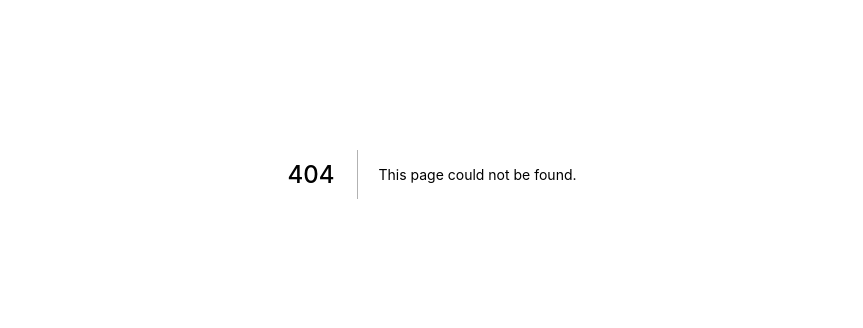
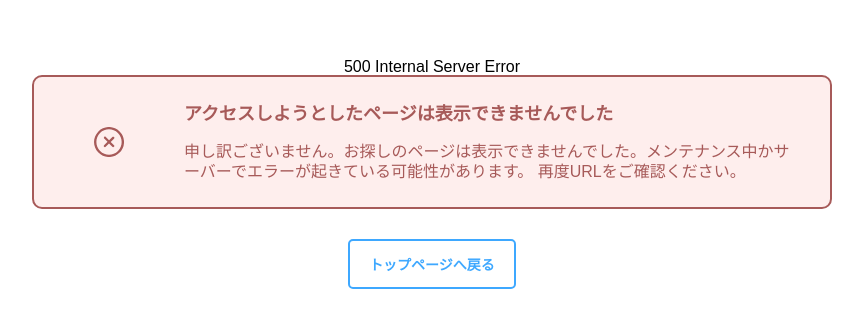
Before and after one commit to abeshi03/tech-blog, a Next.js app: page /500 in a window 1280 px wide. Before the commit this address had no page. Shown: the part 226-554 px from the top of the page, without its empty margins (208-1071 px from the left). Built offline with nearby package versions, Linux system fonts and the light colour scheme.

Commit message:
500ページを作成

```diff
--- /dev/null
+++ b/src/pages/500/500.module.scss
@@ -0,0 +1,57 @@
+@import "src/assets/styles/global/mixins/mixins";
+@import "src/assets/styles/global/valiables/valiables";
+
+.internalServerErrorPage {
+
+  $MAX_CONTENT_WIDTH: 800px;
+  $LEFT_OR_RIGHT_MINIMAL_EQUAL_PADDINGS__WIDE_SCREENS: 34px;
+
+  $wideScreen: $MAX_CONTENT_WIDTH+2*$LEFT_OR_RIGHT_MINIMAL_EQUAL_PADDINGS__WIDE_SCREENS;
+
+  $MEDIUM_SCREENS__MINIMAL_WIDTH: 580px;
+
+  @mixin WideScreen() {
+    @media screen and (min-width: $wideScreen) {
+      @content
+    }
+  }
+
+  @mixin MediumScreen() {
+    @media screen and (min-width: $MEDIUM_SCREENS__MINIMAL_WIDTH) and (max-width: $wideScreen - 1) {
+      @content
+    }
+  }
+
+  @mixin SmallScreen() {
+    @media screen and (max-width: $MEDIUM_SCREENS__MINIMAL_WIDTH - 1) {
+      @content
+    }
+  }
+
+  @mixin WideAndMediumScreen() {
+    @media screen and (min-width: $MEDIUM_SCREENS__MINIMAL_WIDTH) {
+      @content
+    }
+  }
+
+  @mixin MediumAndSmallScreen() {
+    @media screen and (max-width: $wideScreen - 1) {
+      @content
+    }
+  }
+
+  @include WideScreen() {
+    @include CenteredContentWithComputedSidePaddings($MAX_CONTENT_WIDTH);
+  }
+
+  @include MediumAndSmallScreen() {
+    @include EqualLeftAndRightPaddings(5%);
+  }
+
+  display: flex;
+  flex-direction: column;
+  align-items: center;
+  justify-content: center;
+
+  height: 100vh;
+}
--- /dev/null
+++ b/src/pages/500/index.page.tsx
@@ -0,0 +1,38 @@
+// - フレームワーク, ライブラリー ===========================================================================================
+import { VFC } from "react";
+import { Head } from "next/document";
+
+// - ルーティング ========================================================================================================
+import { Routing } from "../../routing/routing";
+import styles from "./500.module.scss";
+
+// - 子コンポーネント =====================================================================================================
+import { AlertBox } from "../../components/atoms/AlertBox/AlertBox";
+import { Button } from "../../components/atoms/Button/Button";
+
+const InternalServerError: VFC = () => {
+  return (
+    <>
+      <Head>
+        <title>{ Routing.InternalServerError.pageName }</title>
+      </Head>
+      <div className={styles.internalServerErrorPage}>
+        <h1>500 Internal Server Error</h1>
+        <AlertBox
+          title="アクセスしようとしたページは表示できませんでした"
+          description="申し訳ございません。お探しのページは表示できませんでした。メンテナンス中かサーバーでエラーが起きている可能性があります。
+            再度URLをご確認ください。"
+          alertType="ERROR"
+        />
+        <Button
+          color="WHITE"
+          size="BIG"
+          path={Routing.Top.path}
+          style={{marginTop: "30px"}}
+        >トップページへ戻る</Button>
+      </div>
+    </>
+  );
+}
+
+export default InternalServerError;
--- a/src/routing/routing.ts
+++ b/src/routing/routing.ts
@@ -7,5 +7,8 @@ export const Routing =  {
   NotFound: {
     path: "*",
     pageName: "ページが見つかりません"
+  },
+  InternalServerError: {
+    pageName: "ページが表示できません"
   }
 };
```
